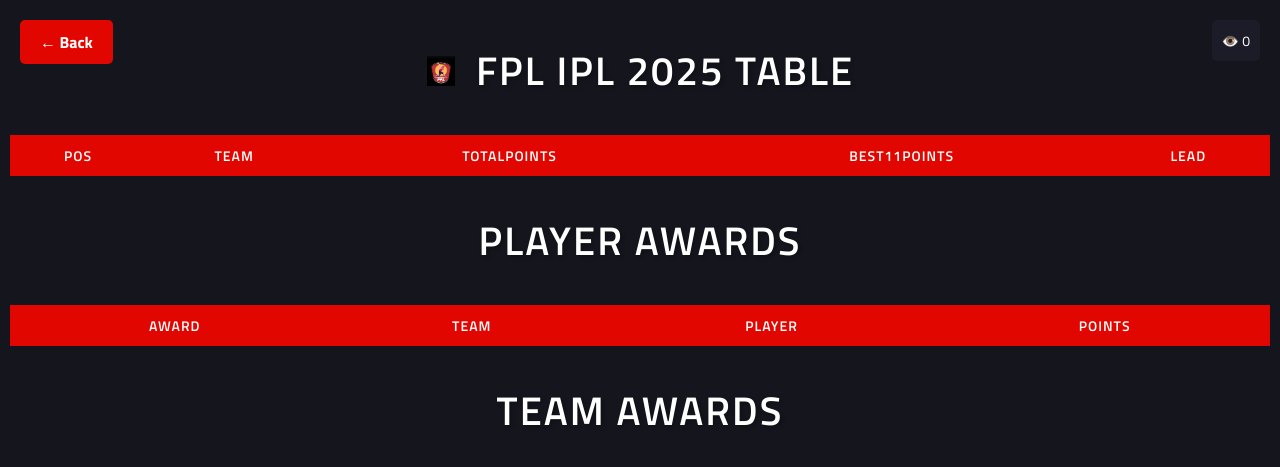
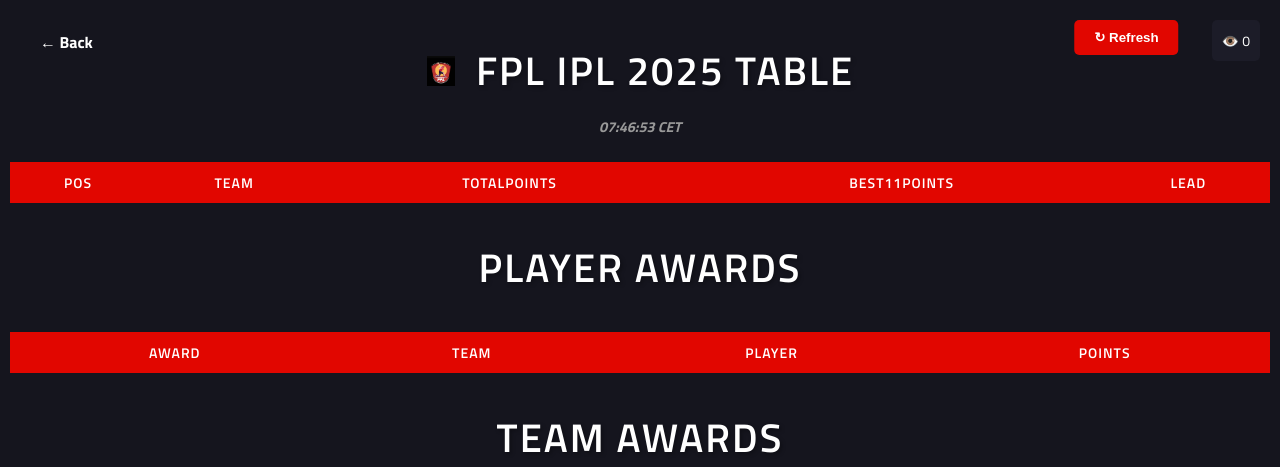
Before and after one commit to sahilvas/fpl-v2, a Flask app: template templates/points_table.html in a window 1280 px wide. Shown: the top 467 px of the page. Run offline with Flask 3, Linux system fonts and the light colour scheme; the template is opened without the code that fills it: values that come from a table or form of the project are taken from there, others are empty; data comes from the database, SQL or seed files in the repository; parts of the project's set-up code (start-up, migrations or seed data) failed here and were passed over.

Commit message:
make new look points table default

```diff
--- a/app.py
+++ b/app.py
@@ -882,7 +882,7 @@
         # Initialize scheduler only if not already started
         if not app.config.get("SCHEDULER_STARTED", False):
             app.scheduler = BackgroundScheduler()
-            app.scheduler.add_job(func=scheduled_task, trigger="cron", minute="*/1", hour="9-22")
+            app.scheduler.add_job(func=scheduled_task, trigger="cron", minute="*/1", hour="6-22")
             app.scheduler.add_job(func=scheduled_task_cricbuzz, trigger="cron", minute="*/5", hour="9-22")
             app.scheduler.add_job(func=copy_data_from_player_ranking_to_player_ranking_per_day, trigger="cron", hour="17,18,19")
             #app.scheduler.add_job(func=lambda: update_series_stats.main(Player), trigger="cron", minute="45", hour="12-22")
@@ -1466,7 +1466,7 @@
     flash(f"Free trial activated until {expiry_date}", "success")
     return redirect(url_for('display_leaderboard'))
 
-@app.route('/live-scoring')
+@app.route('/points-table')
 def show_live_scoring():
     # check if user is paid and approved
     device_id = get_device_id()
@@ -1973,7 +1973,7 @@
 
 
 
-@app.route("/points-table")
+@app.route("/live-scoring")
 def points_table():
 
     device_id = get_device_id()
--- a/templates/points_table.html
+++ b/templates/points_table.html
@@ -18,7 +18,7 @@
             top: 20px;
             left: 20px;
             padding: 10px 20px;
-            background-color: #e10600;
+
             color: white;
             text-decoration: none;
             border-radius: 5px;
@@ -174,7 +174,7 @@
             justify-content: center;
             align-items: center;
             z-index: 1000;
-            animation: fadeOut 5s forwards;
+            animation: fadeOut 2s forwards;
         }
 
         .blast-logo {
@@ -229,12 +229,45 @@
             .then(data => {
                 document.getElementById('viewCount').textContent = data.views;
             });
+            updateTime();
         }
     </script>
 </head>
 <body>
 
-<a href="/live-scoring" class="back-button">← Back</a>
+<a href="/points-table" class="back-button">← Back</a>
+<style>
+.refresh-button {
+    position: fixed;
+    top: 20px;
+    right: 12%;
+    transform: translateX(50%);
+    padding: 10px 20px;
+    background-color: #e10600;
+    color: white;
+    text-decoration: none;
+    border-radius: 5px;
+    font-weight: bold;
+    border: none;
+    cursor: pointer;
+    transition: all 0.3s ease;
+    z-index: 100;
+}
+
+.refresh-button:hover {
+    background-color: #ff1a1a;
+    transform: translateX(50%) scale(1.05);
+}
+
+@media screen and (max-width: 600px) {
+    .refresh-button {
+        top: 20px;
+        right: 50%;
+    }
+}
+</style>
+
+<button onclick="window.location.reload()" class="refresh-button">↻ Refresh</button>
 <div class="page-views">👁️ <span id="viewCount">0</span></div>
 
 <div class="blast-overlay">
@@ -248,6 +281,25 @@
 <h2 style="display: flex; align-items: center; justify-content: center;">
     <img style="width: 30px; height: 30px;" src="{{ url_for('static', filename='fpl.jpeg') }}" alt="FPL" />
     <span style="margin-left: 10px;">FPL IPL 2025 Table</span>
+
+<h4 style="text-align: center; font-style: italic; color: #999; margin-top: -15px; font-size: 0.9em;">
+    <script>
+        function updateTime() {
+            const now = new Date();
+            const cet = now.toLocaleTimeString('en-US', {
+                timeZone: 'Europe/Paris',
+                hour12: false,
+                hour: '2-digit',
+                minute: '2-digit',
+                second: "2-digit"
+            });
+            document.getElementById('cet-time').textContent = cet + ' CET';
+        }
+        //setInterval(updateTime, 1000);
+        //updateTime();
+    </script>
+    <span id="cet-time"></span>
+</h4>
 </h2>
 
 <table>
--- a/update_scores_html.py
+++ b/update_scores_html.py
@@ -1073,10 +1073,10 @@
             <div class="header-menu">
                 <nav style="display: flex; align-items: center;">
                     <a href="/" style="font-size: 14px; padding: 8px 15px;">Home</a>
-                    <a href="/points-table" style="font-size: 14px; padding: 8px 15px; position: relative;">
+                    <a href="/live-scoring" style="font-size: 14px; padding: 8px 15px; position: relative;">
                     Points Table
-                    <span style="position: absolute; top: -8px; right: -8px; background: #ff4444; color: white; font-size: 10px; padding: 2px 6px; border-radius: 10px; animation: pulse 1.5s infinite;">NEW</span>
-                </a>
+                    <span style="position: absolute; top: -8px; right: -8px; background: #ff4444; color: white; font-size: 10px; padding: 2px 6px; border-radius: 10px; animation: pulse 1.5s infinite;">Recommended</span>
+                    </a>
                 </nav>
                 <div class="theme-switch">
                     <button class="theme-switch-button" onclick="toggleTheme()">
```
